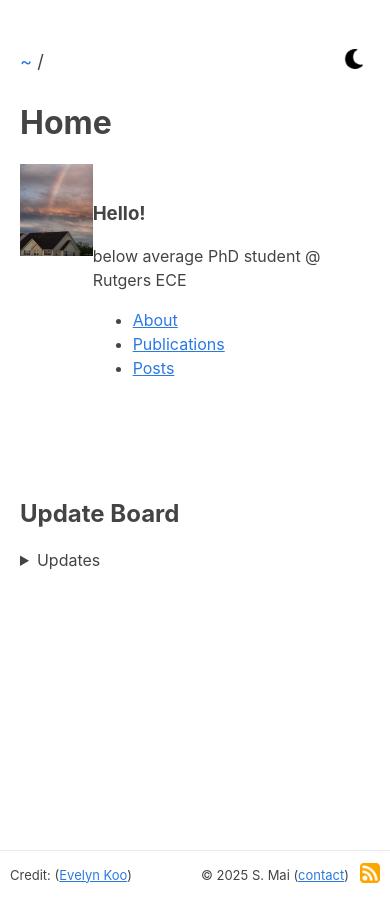
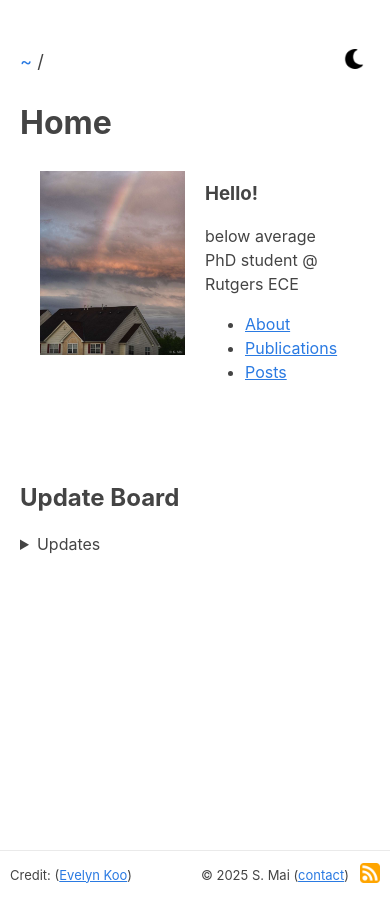
Before and after one commit to hatute/hatute.github.io, a Jekyll site: the page built from index.markdown, in a window 390 px wide. Built offline with Jekyll 4.4.1, drawn with Linux system fonts in a browser that asks for light colours.

Commit message:
style: update home-grid layout for improved mobile responsiveness

```diff
--- a/_sass/layout.scss
+++ b/_sass/layout.scss
@@ -48,7 +48,9 @@ div.columns:nth-of-type(even) {
 /* grid */
 .home-grid {
   display: grid;
-  grid-template-areas: "image desc desc";
+  // grid-template-areas: "image desc desc";
+  grid-template-areas: "image desc";
+  grid-template-columns: 1fr 1fr;
 }
 
 .grid-img {
@@ -74,24 +76,20 @@ div.columns:nth-of-type(even) {
 }
 
 
-/* Add media query for mobile devices */
 @media (max-width: 768px) {
-  // .home-grid {
-  //   grid-template-areas: "image" "desc";
-  //   grid-template-columns: 1fr;
-  // }
-
-  .grid-img {
-    margin-top: 0;
-    text-align: center;
+  .home-grid {
+    grid-template-areas: "image desc";
+    grid-template-columns: 1fr 1fr; /* Split into two equal columns */
+    gap: 20px;
+    padding: 0 20px;
   }
 
   .grid-img img {
-    width: 170px; /* Adjust as needed */
+    width: 100%;
+    max-width: none; /* Remove max-width restriction */
   }
 
   .grid-desc {
-    // text-align: center;
-    margin: 20px 0;
+    text-align: left; /* Align text to the left */
   }
 }
```
